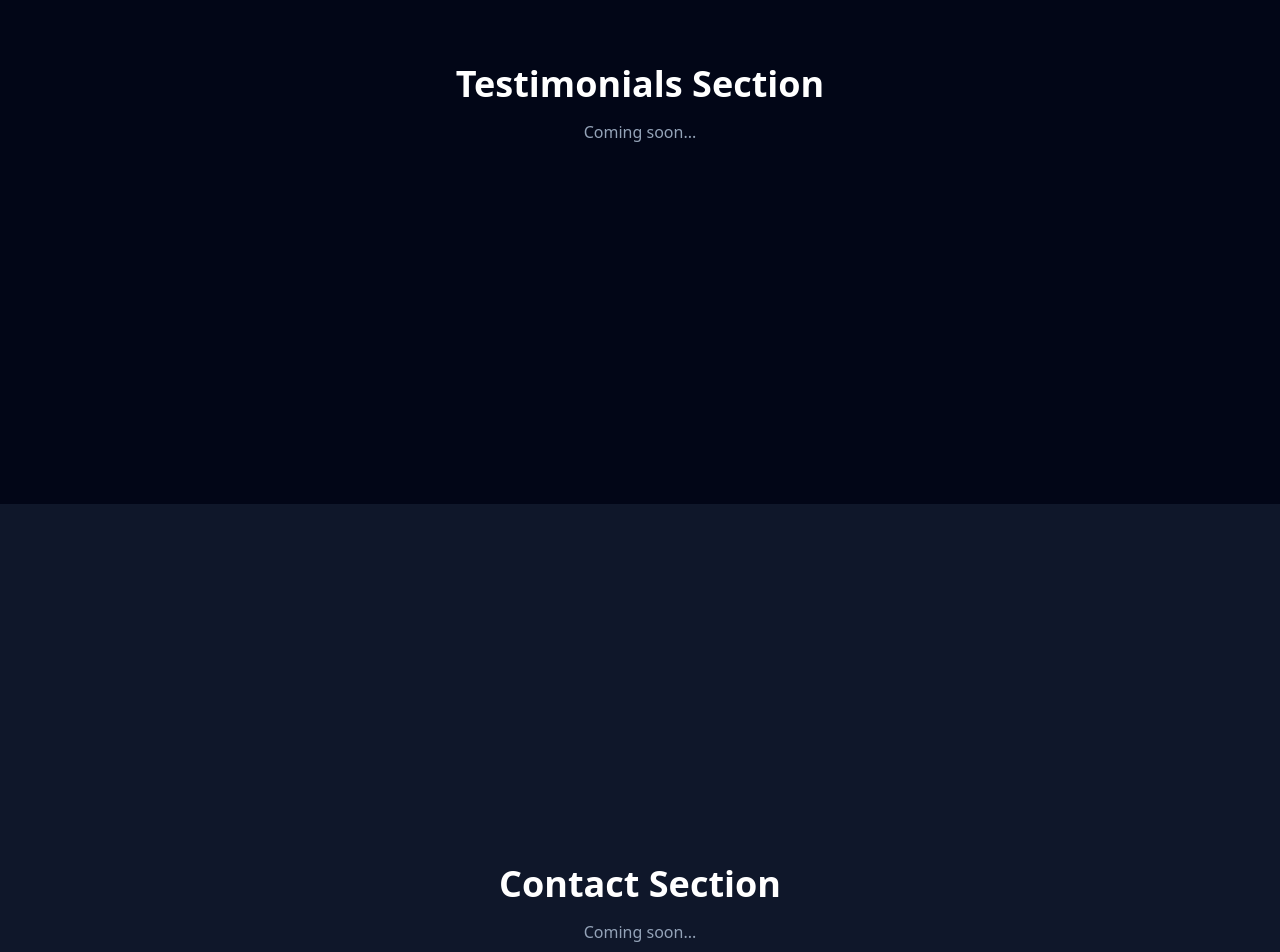
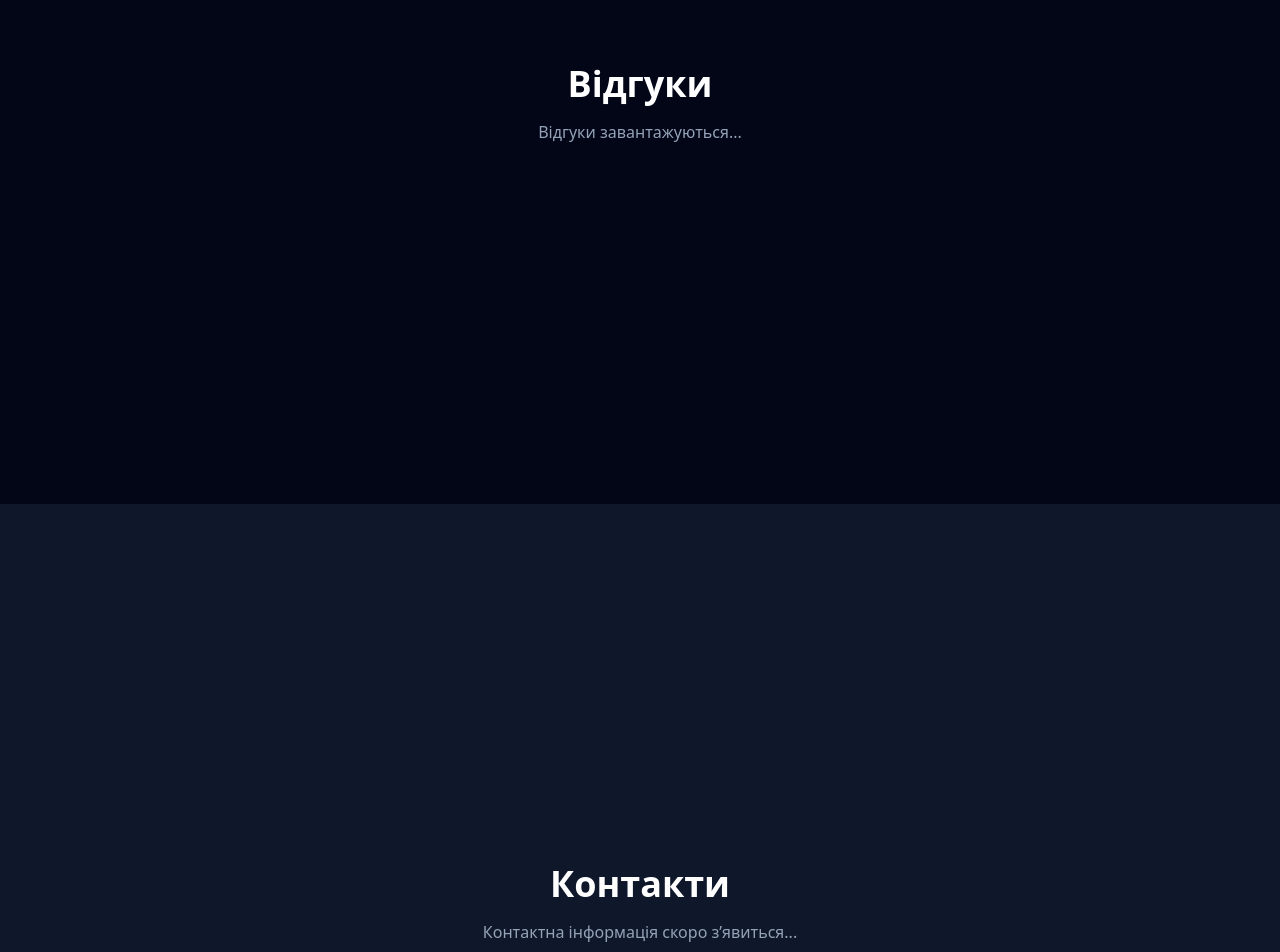
Before and after one commit to musicaicoverua-rgb/Aura-Cosmetology, a React (Vite) app: page / in a window 1280 px wide. Shown: the part 2760-3712 px from the top of the page. Built offline with nearby package versions, Linux system fonts and the light colour scheme; no server answers; the database is empty.

Commit message:
Update App.tsx

```diff
--- a/src/App.tsx
+++ b/src/App.tsx
@@ -64,9 +64,11 @@ const ProtectedRoute: React.FC<ProtectedRouteProps> = ({ children }) => {
 // =============================================================================
 
 const PublicLayout: React.FC = () => {
-  const { getAboutContent, getServicesContent } = useContent();
+  const { getAboutContent, getServicesContent, getTestimonialsContent, getContactContent } = useContent();
   const aboutData = getAboutContent();
   const servicesData = getServicesContent();
+  const testimonialsData = getTestimonialsContent();
+const contactData = getContactContent();
   return (
     <div className="min-h-screen bg-slate-950">
       {/* Navigation */}
@@ -166,10 +168,12 @@ const PublicLayout: React.FC = () => {
           className="min-h-screen bg-slate-950 flex items-center justify-center"
         >
           <div className="text-center">
-            <h2 className="text-4xl font-bold text-white mb-4">
-              Testimonials Section
-            </h2>
-            <p className="text-slate-400">Coming soon...</p>
+           <h2 className="text-4xl font-bold text-white mb-4">
+  {testimonialsData?.title || 'Відгуки'}
+</h2>
+<p className="text-slate-400">
+  {testimonialsData?.description || 'Відгуки завантажуються...'}
+</p>
           </div>
         </section>
 
@@ -179,9 +183,11 @@ const PublicLayout: React.FC = () => {
         >
           <div className="text-center">
             <h2 className="text-4xl font-bold text-white mb-4">
-              Contact Section
-            </h2>
-            <p className="text-slate-400">Coming soon...</p>
+  {contactData?.title || 'Контакти'}
+</h2>
+<p className="text-slate-400">
+  {contactData?.description || 'Контактна інформація скоро з’явиться...'}
+</p>
           </div>
         </section>
       </main>
```
